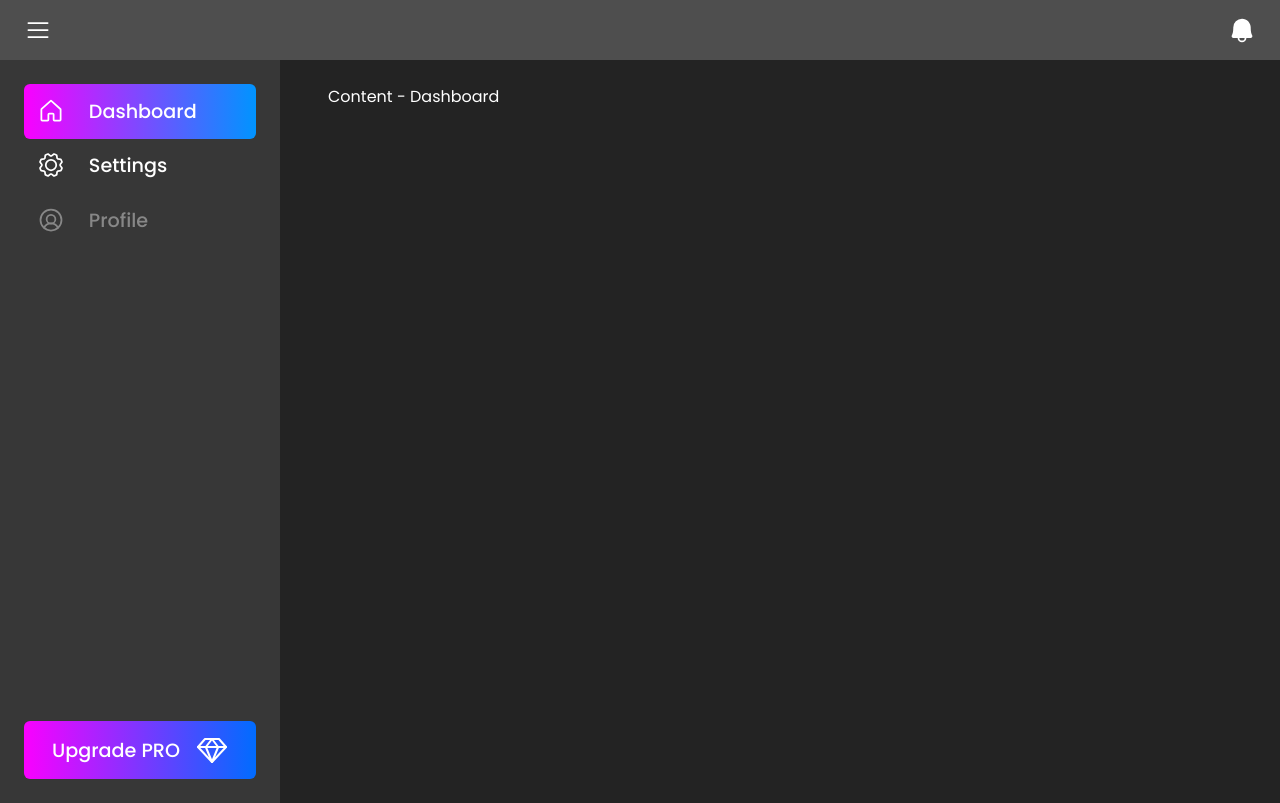
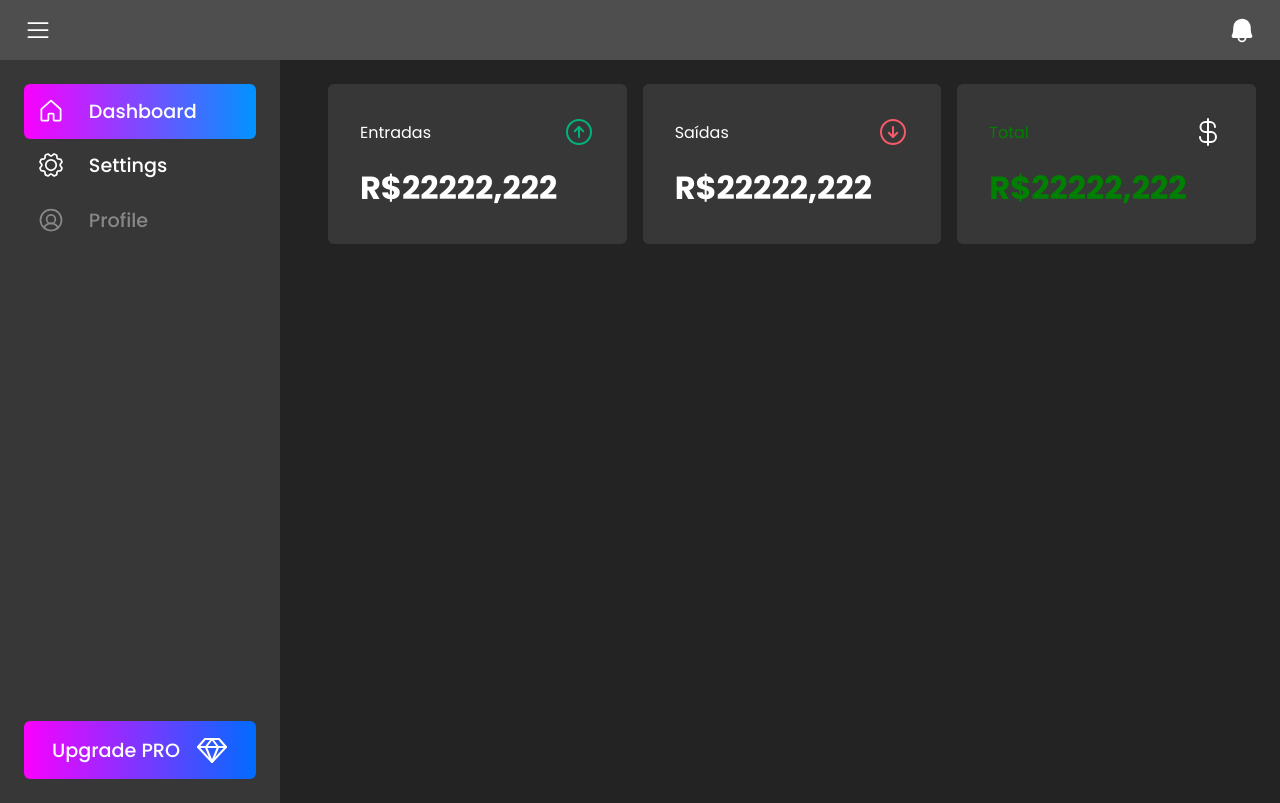
Before and after one commit to pedro-soares-nogueira/e-money, a Next.js app: page / in a window 1280 px wide. Built offline with nearby package versions, Linux system fonts and the light colour scheme.

Commit message:
feat:: summary details

```diff
--- a/src/components/DefaultLayout/index.tsx
+++ b/src/components/DefaultLayout/index.tsx
@@ -25,7 +25,7 @@ const DefaultLayout = ({ children }: DefaultLayout) => {
       </NavBar>
       <Layout>
         <SideBar>
-          <SideBarContent>
+          <div>
             <SideBarItem href={'/'} isActive={router.pathname === '/'}>
               <House size={28} />
               <span>Dashboard</span>
@@ -47,7 +47,7 @@ const DefaultLayout = ({ children }: DefaultLayout) => {
               <UserCircle size={28} />
               <span>Profile</span>
             </SideBarItem>
-          </SideBarContent>
+          </div>
           <Button>
             Upgrade PRO
             <SketchLogo size={32} />
@@ -120,8 +120,6 @@ export const SideBarItem = styled(Link, {
   },
 });
 
-export const SideBarContent = styled('div', {});
-
 export const Button = styled('button', {
   display: 'flex',
   alignItems: 'center',
@@ -141,5 +139,7 @@ export const Button = styled('button', {
 });
 
 export const Content = styled('main', {
+  flex: '1',
   padding: '1.5rem',
+  width: '100%',
 });
--- /dev/null
+++ b/src/components/Sumary/index.tsx
@@ -0,0 +1,41 @@
+import { ArrowCircleUp, ArrowCircleDown, CurrencyDollar } from 'phosphor-react';
+import React from 'react';
+import { SummaryContainer, SummaryCard } from './styles';
+
+const Summary = () => {
+  return (
+    <SummaryContainer>
+      <SummaryCard>
+        <header>
+          <span>Entradas</span>
+          <ArrowCircleUp size={32} color="#00b37e" />
+        </header>
+        <strong>R$22222,222</strong>
+
+        {/*  <strong>{priceFormatter.format(summary.income)}</strong> */}
+      </SummaryCard>
+
+      <SummaryCard>
+        <header>
+          <span>Saídas</span>
+          <ArrowCircleDown size={32} color="#f75a68" />
+        </header>
+        <strong>R$22222,222</strong>
+
+        {/* <strong>{priceFormatter.format(summary.outcome)}</strong> */}
+      </SummaryCard>
+
+      <SummaryCard color="green">
+        <header>
+          <span>Total</span>
+          <CurrencyDollar size={32} color="#fff" />
+        </header>
+        <strong>R$22222,222</strong>
+
+        {/*  <strong>{priceFormatter.format(summary.total)}</strong> */}
+      </SummaryCard>
+    </SummaryContainer>
+  );
+};
+
+export default Summary;
--- /dev/null
+++ b/src/components/Sumary/styles.ts
@@ -0,0 +1,35 @@
+import { styled } from '@/styles/stitches.config';
+
+export const SummaryContainer = styled('section', {
+  width: '100%',
+  display: 'grid',
+  gridTemplateColumns: 'repeat(3, 1fr)',
+  gap: '1rem',
+});
+
+export const SummaryCard = styled('section', {
+  width: '100%',
+  background: '$dark600',
+  borderRadius: '6px',
+  padding: '2rem',
+
+  header: {
+    display: 'flex',
+    alignItems: 'center',
+    justifyContent: 'space-between',
+  },
+
+  strong: {
+    display: ' block',
+    marginTop: '1rem',
+    fontSize: '2rem',
+  },
+
+  variants: {
+    color: {
+      green: {
+        color: 'green',
+      },
+    },
+  },
+});
--- a/src/pages/index.tsx
+++ b/src/pages/index.tsx
@@ -1,5 +1,8 @@
 import Head from 'next/head';
 import { Inter } from 'next/font/google';
+import { styled } from '@/styles/stitches.config';
+import { ArrowCircleUp, ArrowCircleDown, CurrencyDollar } from 'phosphor-react';
+import Summary from '@/components/Sumary';
 
 const inter = Inter({ subsets: ['latin'] });
 
@@ -10,7 +13,9 @@ export default function Home() {
         <title>E-Money - Dashboard</title>
         <link rel="icon" href="/logo.png" />
       </Head>
-      <>Content - Dashboard</>
+      <>
+        <Summary />
+      </>
     </>
   );
 }
```
